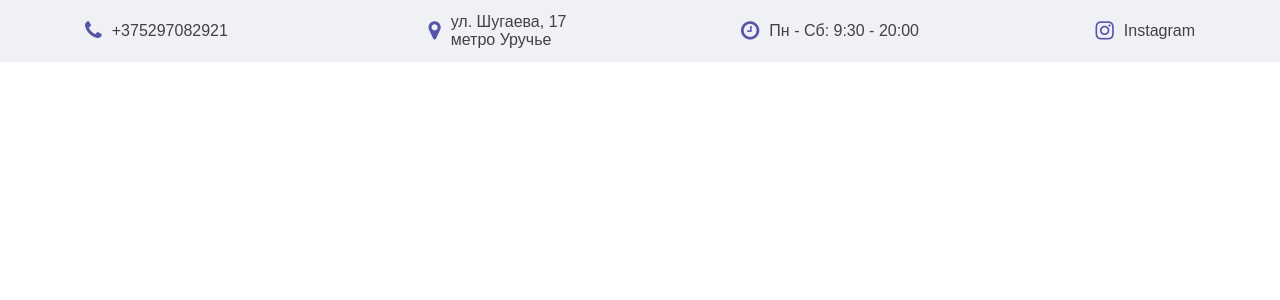
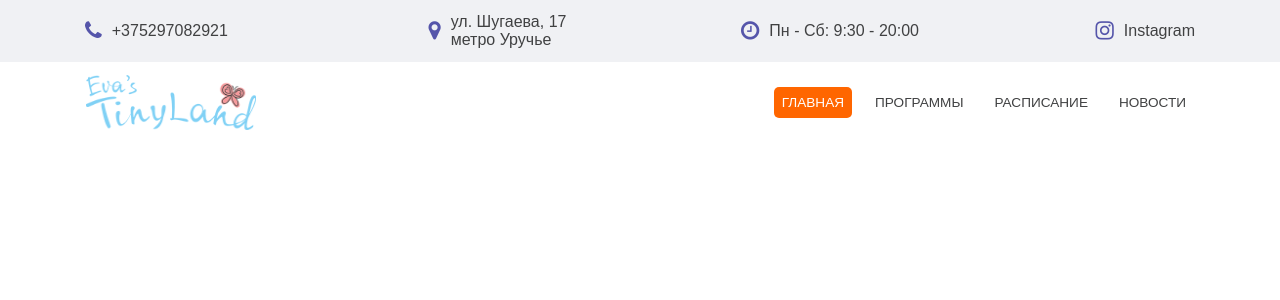
Before and after one commit to tritren/TinyLand, a PHP site: page / in a window 1280 px wide. Shown: the top 300 px of the page. Run offline with PHP 8.4, Linux system fonts and the light colour scheme; some libraries are stand-ins or nearby versions.

Commit message:
все исправил

```diff
--- a/css/styles.css
+++ b/css/styles.css
@@ -22,14 +22,59 @@ header .fa {
 a {
     text-decoration: none;
     color: #404142;
-
 }
 a:hover, a:active {
-color: #5555AA;
-text-decoration: none;
+    color: #5555AA;
+    text-decoration: none;
 }
 
 /* map */
 .map .col {
 	padding:0;
 }
+
+/* navigation */
+.navbar-brand img{
+    width: 170px;
+    height: 55px;
+}
+.navbar {
+    color: #404142;
+}
+.navbar ul li a {
+    font-size: .85em;
+    margin-left: 15px;
+    -webkit-border-radius: 5px;
+    border-radius: 5px;
+    text-align: center;
+    text-decoration: none;
+}
+
+li a.active, li a:hover:not(.active) {
+background-color: #FF6600;
+color: white;
+}
+
+nav .fa {
+    color: #5555AA;
+    border-color: #5555AA;
+}
+
+.navbar-toggler {
+     border-color: #5555AA;
+}
+
+@media only screen and (max-width: 768px) {
+    li a.active {
+        background-color:  #fff;
+        color: #4E4E50;
+    }
+     li a:hover {
+        background-color:  #CAECFB;
+        color: #4E4E50;
+    }
+    li a:hover:not(.active) {
+        background-color: #CAECFB;
+        color: #4E4E50;
+}
+ }
--- a/head.php
+++ b/head.php
@@ -1,6 +1,7 @@
 <meta charset="utf-8">
 <meta name="viewport" content="width=device-width, initial-scale=1">
 <meta name="robots" content="all"/>
+<script src="https://code.jquery.com/jquery-3.2.1.slim.min.js" integrity="sha384-KJ3o2DKtIkvYIK3UENzmM7KCkRr/rE9/Qpg6aAZGJwFDMVNA/GpGFF93hXpG5KkN" crossorigin="anonymous"></script>
 <script src="js/bootstrap.min.js" type="text/javascript"></script>
 <script src="https://cdnjs.cloudflare.com/ajax/libs/popper.js/1.14.7/umd/popper.min.js" integrity="sha384-UO2eT0CpHqdSJQ6hJty5KVphtPhzWj9WO1clHTMGa3JDZwrnQq4sF86dIHNDz0W1" crossorigin="anonymous"></script>
 <script src="js/main.js"type="text/javascript"></script>
--- a/index.php
+++ b/index.php
@@ -8,6 +8,7 @@
   </head>
   <body>
       <?php require_once $_SERVER['DOCUMENT_ROOT'].'/header.php';?>
+      <?php require_once $_SERVER['DOCUMENT_ROOT'].'/navigation.php';?>
       <?php require_once $_SERVER['DOCUMENT_ROOT'].'/map.php';?>
   </body>
 </html>
--- /dev/null
+++ b/navigation.php
@@ -0,0 +1,27 @@
+<nav>
+   <div class="container">
+      <div class="row">
+         <div class="navbar navbar-expand-md col">
+            <a class="navbar-brand" href="http://tinyland.by"><img src="img/eva.png"></a>
+            <button class="navbar-toggler navbar-toggler-right" type="button"  data-toggle="collapse" data-target="#navbarNav" aria-controls="navbarNav" aria-expanded="true" aria-label="Toggle navigation"><i class="fa fa-bars" aria-hidden="true"></i>
+            </button>
+            <div class="collapse navbar-collapse justify-content-end" id="navbarNav">
+               <ul class="navbar-nav">
+                  <li class="nav-item">
+                     <a class="nav-link font-weight-normal active" href="index.php">ГЛАВНАЯ<span class="sr-only"></span></a>
+                  </li>
+                  <li class="nav-item">
+                     <a class="nav-link font-weight-normal" href="index.php">ПРОГРАММЫ</a>
+                  </li>
+                  <li class="nav-item">
+                     <a class="nav-link font-weight-normal" href="index.php">РАСПИСАНИЕ</a>
+                  </li>
+                  <li class="nav-item">
+                     <a class="nav-link font-weight-normal" href="index.php">НОВОСТИ</a>
+                  </li>
+               </ul>
+            </div>
+         </div>
+      </div>
+   </div>
+</nav>
```
